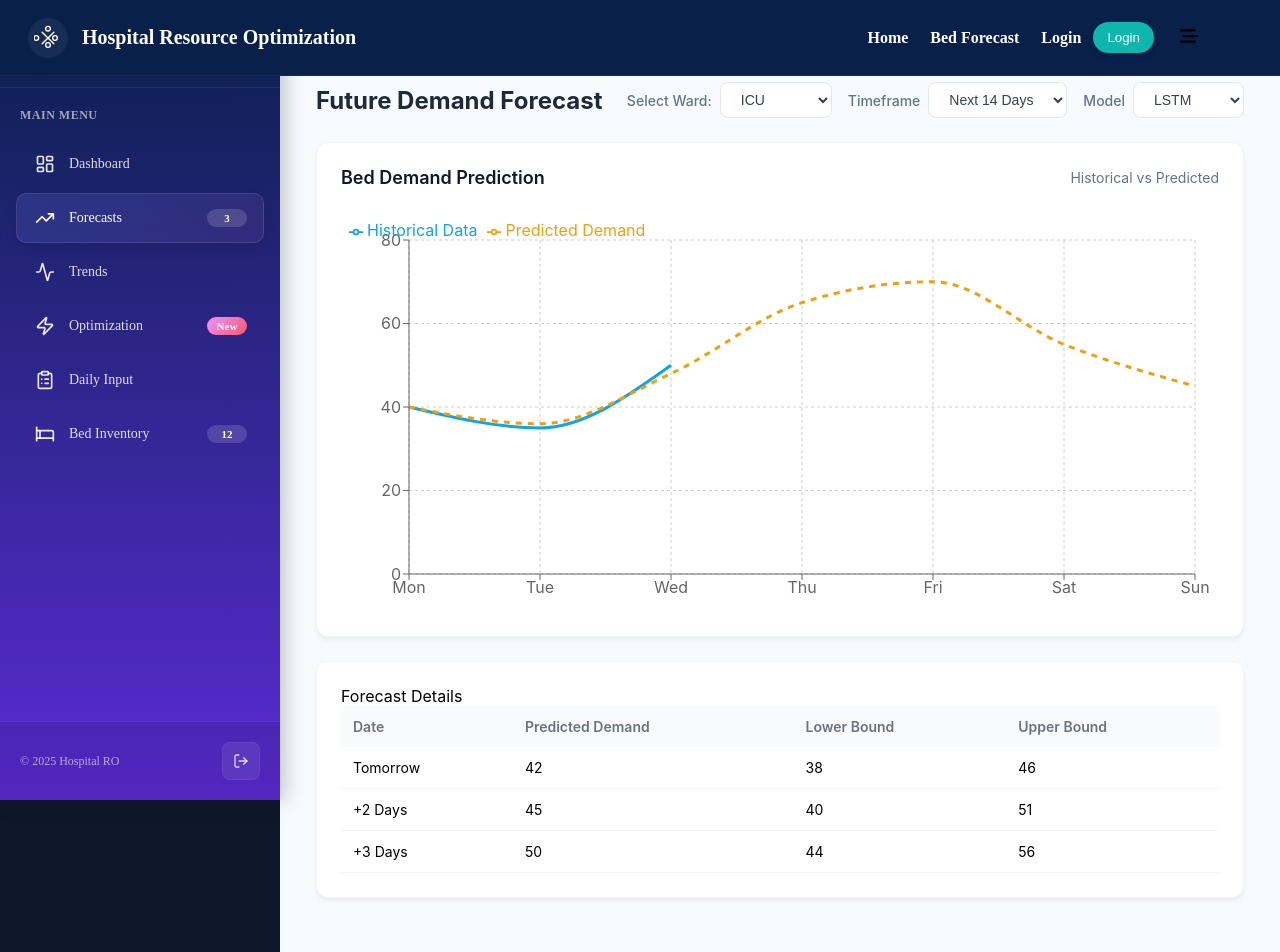
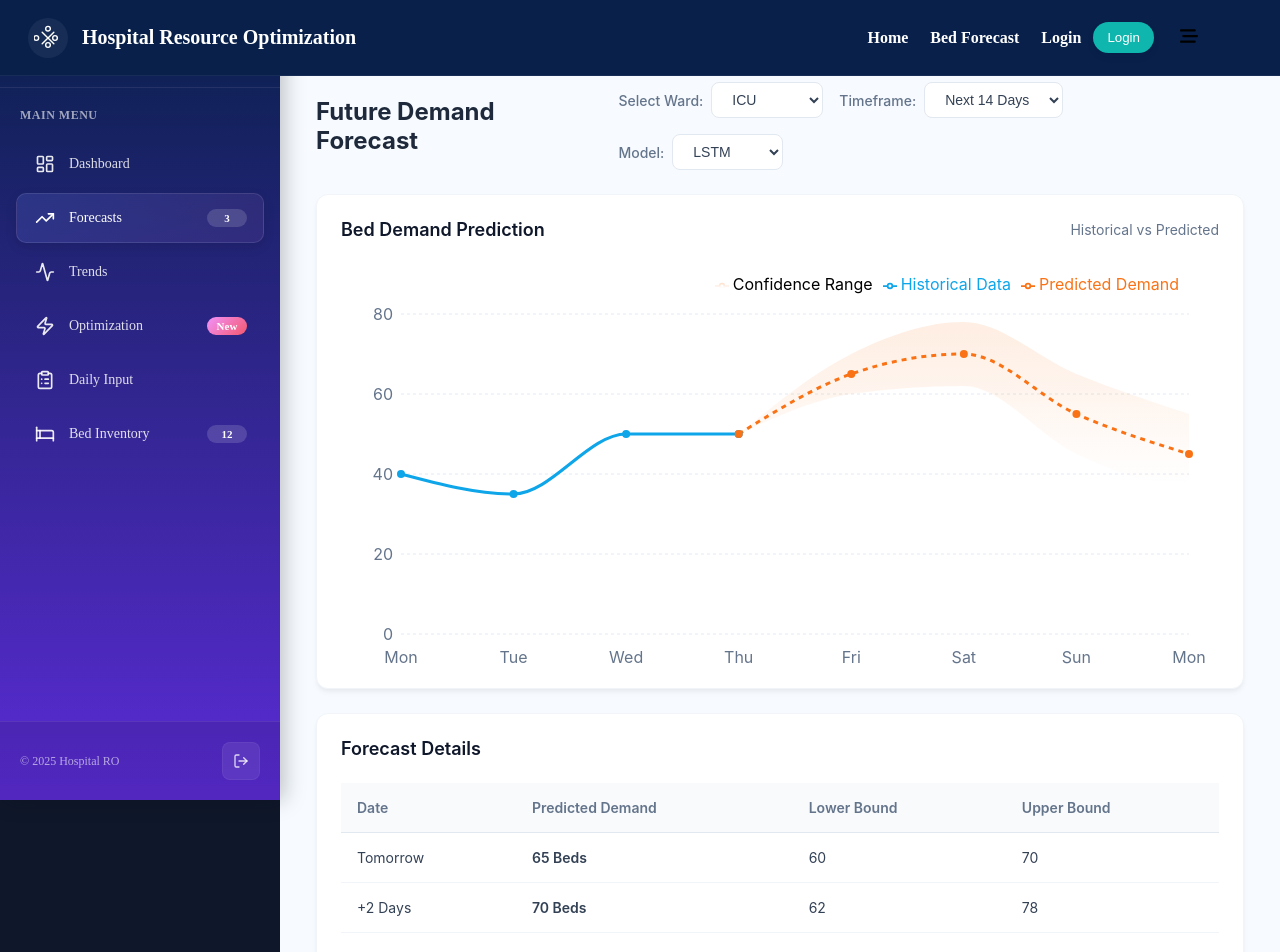
Before and after one commit to lochanajayasinghe/Hospital-Resource-Optimization-and-Demand-Forecasting-System, a React (Create React App) app in the folder frontend/: page /Forecast in a window 1280 px wide. Shown: the top 952 px of the page. Built offline with nearby package versions, Linux system fonts and the light colour scheme.

Commit message:
Update Forecast.jsx

```diff
--- a/frontend/src/components/Bed_demand_focasting/Forecast.jsx
+++ b/frontend/src/components/Bed_demand_focasting/Forecast.jsx
@@ -1,29 +1,43 @@
 import React from 'react';
-import { LineChart, Line, XAxis, YAxis, CartesianGrid, Tooltip, Legend, ResponsiveContainer } from 'recharts';
+import {
+  ComposedChart,
+  Line,
+  Area,
+  XAxis,
+  YAxis,
+  CartesianGrid,
+  Tooltip,
+  Legend,
+  ResponsiveContainer
+} from 'recharts';
 import Layout from './Layout';
 import styles from './Forecast.module.css';
 
+// Updated data to include 'ci' (Confidence Interval) for the shaded area
 const data = [
-  { name: 'Mon', historical: 40, predicted: 40 },
-  { name: 'Tue', historical: 35, predicted: 36 },
-  { name: 'Wed', historical: 50, predicted: 48 },
-  { name: 'Thu', historical: null, predicted: 65 }, // Future start
-  { name: 'Fri', historical: null, predicted: 70 },
-  { name: 'Sat', historical: null, predicted: 55 },
-  { name: 'Sun', historical: null, predicted: 45 },
+  { name: 'Mon', historical: 40, predicted: null, range: null },
+  { name: 'Tue', historical: 35, predicted: null, range: null },
+  { name: 'Wed', historical: 50, predicted: null, range: null },
+  { name: 'Thu', historical: 50, predicted: 50, range: [50, 50] }, // Connecting point
+  { name: 'Fri', historical: null, predicted: 65, range: [60, 70] },
+  { name: 'Sat', historical: null, predicted: 70, range: [62, 78] },
+  { name: 'Sun', historical: null, predicted: 55, range: [45, 65] },
+  { name: 'Mon', historical: null, predicted: 45, range: [35, 55] },
 ];
 
 const Forecast = () => {
   return (
     <Layout>
       <div className={styles.container}>
+
+        {/* Header Section */}
         <div className={styles.header}>
           <h1 className={styles.title}>Future Demand Forecast</h1>
 
           <div className={styles.controls}>
             <div className={styles.controlGroup}>
-              <label className={styles.label} htmlFor="ward-select">Select Ward:</label>
-              <select id="ward-select" aria-label="Select Ward" className={styles.select}>
+              <span className={styles.label}>Select Ward:</span>
+              <select className={styles.select}>
                 <option>ICU</option>
                 <option>General</option>
                 <option>Maternity</option>
@@ -31,8 +45,8 @@ const Forecast = () => {
             </div>
 
             <div className={styles.controlGroup}>
-              <label className={styles.label} htmlFor="timeframe">Timeframe</label>
-              <select id="timeframe" aria-label="Select Timeframe" className={styles.select}>
+              <span className={styles.label}>Timeframe:</span>
+              <select className={styles.select}>
                 <option>Next 14 Days</option>
                 <option>Next 7 Days</option>
                 <option>Next 30 Days</option>
@@ -40,8 +54,8 @@ const Forecast = () => {
             </div>
 
             <div className={styles.controlGroup}>
-              <label className={styles.label} htmlFor="model">Model</label>
-              <select id="model" aria-label="Select Model" className={styles.select}>
+              <span className={styles.label}>Model:</span>
+              <select className={styles.select}>
                 <option>LSTM</option>
                 <option>ARIMA</option>
                 <option>XGBoost</option>
@@ -50,33 +64,82 @@ const Forecast = () => {
           </div>
         </div>
 
+        {/* Main Chart Card */}
         <section className={styles.card}>
           <div className={styles.cardHeader}>
             <h3 className={styles.cardTitle}>Bed Demand Prediction</h3>
-            <div className={styles.cardSub}>Historical vs Predicted</div>
+            <span className={styles.cardSub}>Historical vs Predicted</span>
           </div>
 
           <div className={styles.chartWrap}>
             <ResponsiveContainer width="100%" height="100%">
-              <LineChart data={data} margin={{ top: 8, right: 24, left: 8, bottom: 8 }}>
-                <CartesianGrid strokeDasharray="3 3" />
-                <XAxis dataKey="name" />
-                <YAxis />
-                <Tooltip />
-                <Legend verticalAlign="top" align="left" />
-                <Line type="monotone" dataKey="historical" stroke="#0ea5e9" strokeWidth={3} name="Historical Data" dot={false} />
-                <Line type="monotone" dataKey="predicted" stroke="#f59e0b" strokeWidth={3} strokeDasharray="6 6" name="Predicted Demand" dot={false} />
-              </LineChart>
+              <ComposedChart data={data} margin={{ top: 10, right: 30, left: 0, bottom: 0 }}>
+                <defs>
+                  <linearGradient id="colorCi" x1="0" y1="0" x2="0" y2="1">
+                    <stop offset="5%" stopColor="#f97316" stopOpacity={0.2}/>
+                    <stop offset="95%" stopColor="#f97316" stopOpacity={0}/>
+                  </linearGradient>
+                </defs>
+                <CartesianGrid strokeDasharray="3 3" vertical={false} stroke="#e2e8f0" />
+                <XAxis
+                  dataKey="name"
+                  axisLine={false}
+                  tickLine={false}
+                  tick={{ fill: '#64748b' }}
+                  dy={10}
+                />
+                <YAxis
+                  axisLine={false}
+                  tickLine={false}
+                  tick={{ fill: '#64748b' }}
+                />
+                <Tooltip
+                  contentStyle={{ borderRadius: '8px', border: 'none', boxShadow: '0 4px 12px rgba(0,0,0,0.1)' }}
+                />
+                <Legend verticalAlign="top" align="right" wrapperStyle={{ paddingBottom: '20px' }}/>
+
+                {/* Confidence Interval Area */}
+                <Area
+                  type="monotone"
+                  dataKey="range"
+                  stroke="none"
+                  fill="url(#colorCi)"
+                  name="Confidence Range"
+                />
+
+                {/* Historical Line (Solid Blue) */}
+                <Line
+                  type="monotone"
+                  dataKey="historical"
+                  stroke="#0ea5e9"
+                  strokeWidth={3}
+                  dot={{ r: 4, fill: '#0ea5e9', strokeWidth: 0 }}
+                  activeDot={{ r: 6 }}
+                  name="Historical Data"
+                />
+
+                {/* Predicted Line (Dashed Orange) */}
+                <Line
+                  type="monotone"
+                  dataKey="predicted"
+                  stroke="#f97316"
+                  strokeWidth={3}
+                  strokeDasharray="5 5"
+                  dot={{ r: 4, fill: '#f97316', strokeWidth: 0 }}
+                  name="Predicted Demand"
+                />
+              </ComposedChart>
             </ResponsiveContainer>
           </div>
         </section>
 
+        {/* Forecast Details Table */}
         <section className={styles.tableCard}>
-          <div className={styles.tableHeader}>
-            Forecast Details
+          <div className={styles.cardHeader}>
+            <h3 className={styles.cardTitle}>Forecast Details</h3>
           </div>
           <div className={styles.tableWrap}>
-            <table>
+            <table className={styles.table}>
               <thead>
                 <tr>
                   <th>Date</th>
@@ -86,9 +149,30 @@ const Forecast = () => {
                 </tr>
               </thead>
               <tbody>
-                <tr><td>Tomorrow</td><td>42</td><td>38</td><td>46</td></tr>
-                <tr><td>+2 Days</td><td>45</td><td>40</td><td>51</td></tr>
-                <tr><td>+3 Days</td><td>50</td><td>44</td><td>56</td></tr>
+                <tr>
+                  <td>Tomorrow</td>
+                  <td className={styles.bold}>65 Beds</td>
+                  <td className={styles.subtle}>60</td>
+                  <td className={styles.subtle}>70</td>
+                </tr>
+                <tr>
+                  <td>+2 Days</td>
+                  <td className={styles.bold}>70 Beds</td>
+                  <td className={styles.subtle}>62</td>
+                  <td className={styles.subtle}>78</td>
+                </tr>
+                <tr>
+                  <td>+3 Days</td>
+                  <td className={styles.bold}>55 Beds</td>
+                  <td className={styles.subtle}>45</td>
+                  <td className={styles.subtle}>65</td>
+                </tr>
+                <tr>
+                  <td>+4 Days</td>
+                  <td className={styles.bold}>45 Beds</td>
+                  <td className={styles.subtle}>35</td>
+                  <td className={styles.subtle}>55</td>
+                </tr>
               </tbody>
             </table>
           </div>
```
